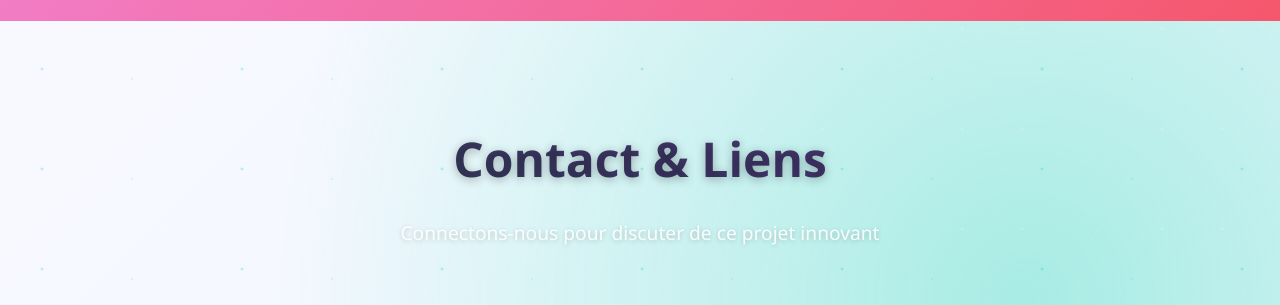
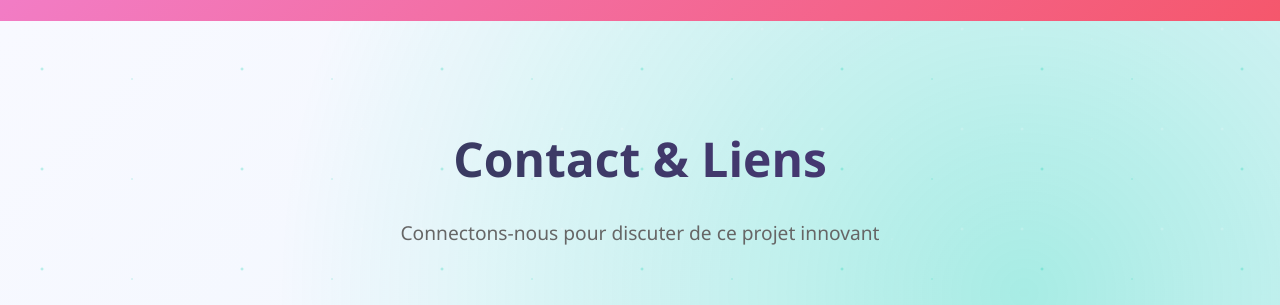
Before and after one commit to youssefjlassi1/mon-projet-fin-etude, a website: page index.html in a window 1280 px wide. Shown: the part 7540-7845 px from the top of the page. Drawn offline with Linux system fonts and the light colour scheme.

Commit message:
Update index.html

```diff
--- a/index.html
+++ b/index.html
@@ -1159,10 +1159,11 @@
     </section>
 
     <!-- Contact Section Améliorée -->
+   <!-- Contact Section Améliorée -->
     <section class="section contact" id="contact">
         <div class="container">
-            <h2 class="section-title fade-in" style="color: white; text-shadow: 0 2px 10px rgba(0,0,0,0.3);">Contact & Liens</h2>
-            <div class="section-subtitle fade-in" style="color: rgba(255,255,255,0.9); text-shadow: 0 1px 5px rgba(0,0,0,0.2);">
+            <h2 class="section-title fade-in" style="color: #333; text-shadow: none; background: linear-gradient(45deg, #2c3e50, #533483); -webkit-background-clip: text; -webkit-text-fill-color: transparent; background-clip: text;">Contact & Liens</h2>
+            <div class="section-subtitle fade-in" style="color: #666;">
                 Connectons-nous pour discuter de ce projet innovant
             </div>
             <div class="contact-info">
@@ -1203,12 +1204,14 @@
                     </div>
                     <h3>Email</h3>
                     <p>Contact Direct</p>
-                    <a href="mailto:youssef.jlassi@email.com" class="contact-link">
+                    <a href="mailto:youssef.jlassi@esprit.tn" class="contact-link">
                         <i class="fas fa-paper-plane" style="margin-right: 8px;"></i>
                         Envoyer un message
                     </a>
                 </div>
             </div>
+
+
 
             <div class="footer-section fade-in">
                 <div class="project-badge">
```
